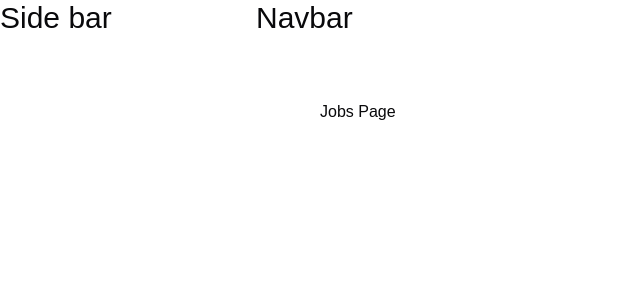
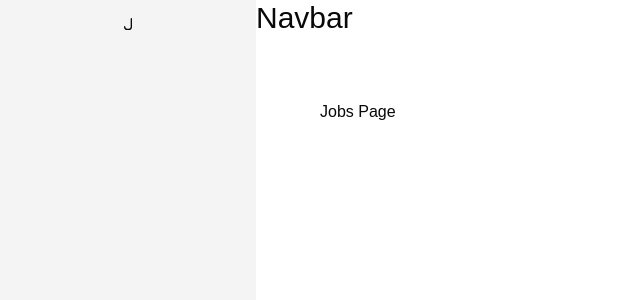
Before and after one commit to mmaustin/job-tracker, a Next.js app in the folder tracker/: page /jobs in a window 1280 px wide. Shown: the top 300 px of the page, without its empty margins (0-640 px from the left). Built offline with nearby package versions, Linux system fonts and the light colour scheme.

Commit message:
Imported assets into sidebar component

```diff
--- a/tracker/components/Sidebar.tsx
+++ b/tracker/components/Sidebar.tsx
@@ -1,9 +1,19 @@
+/* eslint-disable @typescript-eslint/no-unused-vars */
+'use client'
 
+import { links } from "@/utils/links";
+import Image from "next/image";
+import Link from "next/link";
+import { Button } from "./ui/button";
+import { usePathname } from "next/navigation";
+import {TbLetterJ} from 'react-icons/tb'
 
 
 const Sidebar = () => {
   return (
-    <h2 className="text-3xl">Side bar</h2>
+    <aside className="py-4 px-8 bg-muted h-full">
+      <TbLetterJ className="mx-auto" />
+    </aside>
   )
 }
 export default Sidebar;
```
